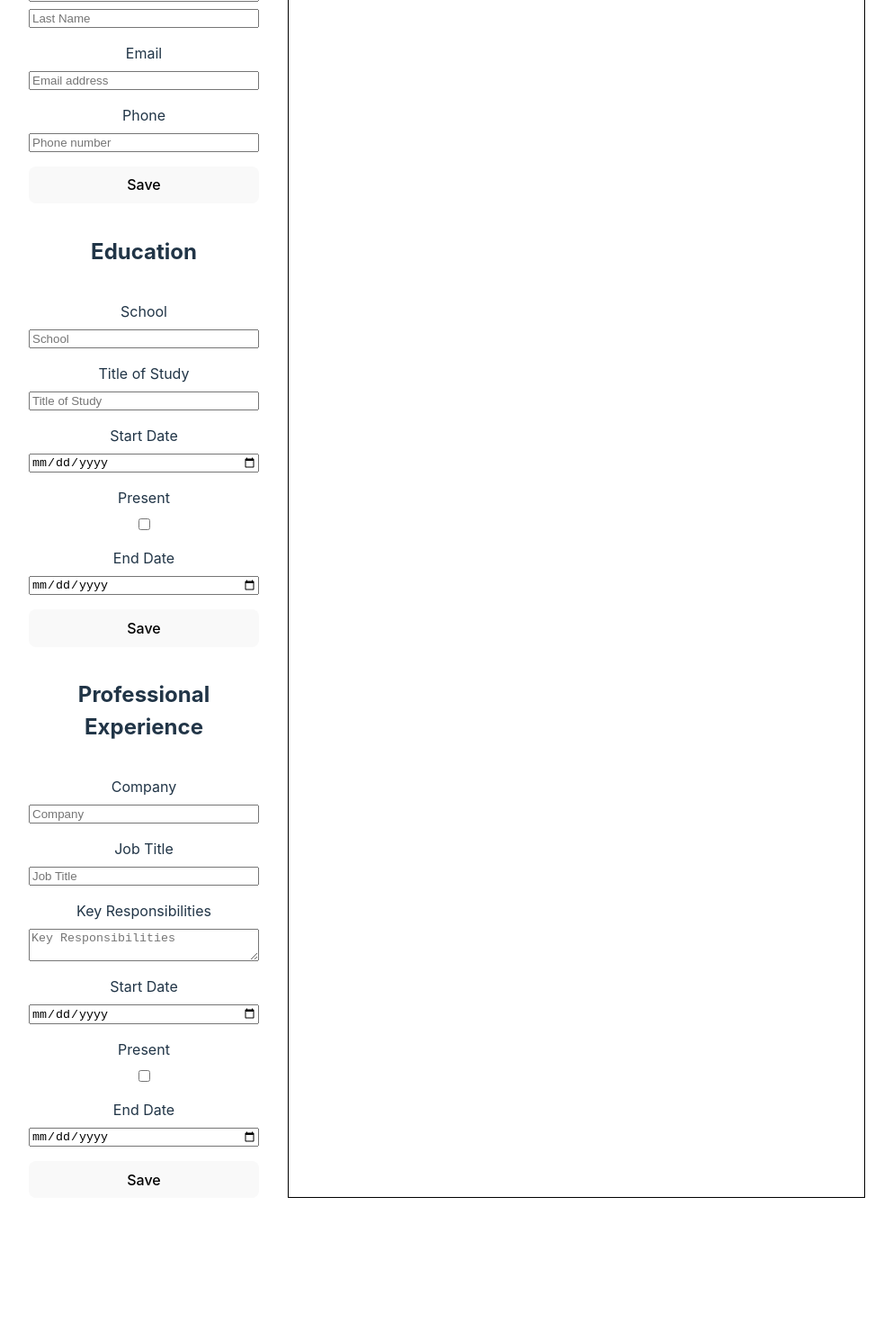
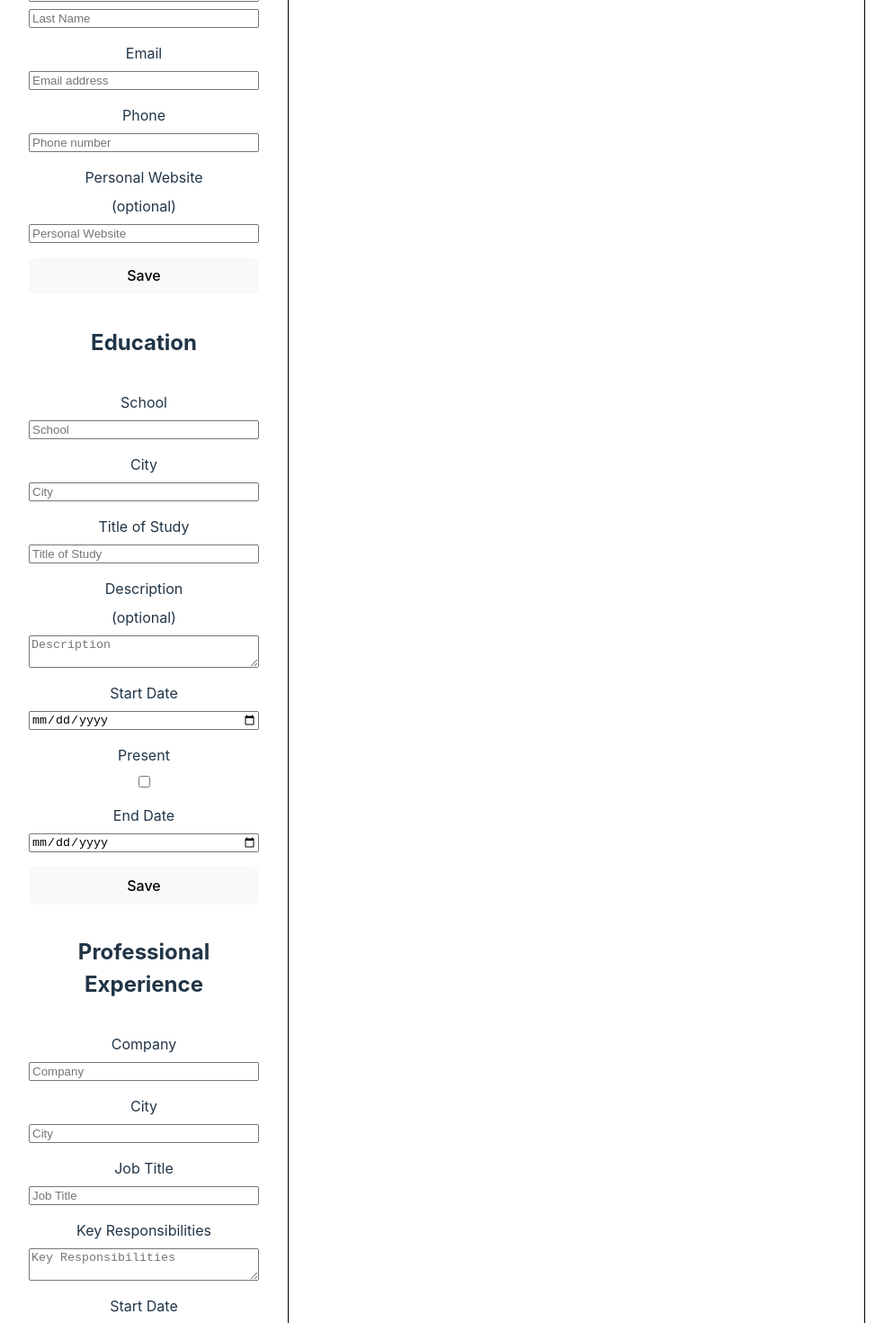
Before and after one commit to sarav929/cv-application, a React (Vite) app: page / in a window 1280 px wide. Shown: the part 316-1786 px from the top of the page at 90% size, without its empty margins (143-1136 px from the left). Before the commit the page ends 1679 px from the top, so only its background shows below. Built offline with nearby package versions, Linux system fonts and the light colour scheme.

Commit message:
add extra fields to forms

```diff
--- a/src/App.jsx
+++ b/src/App.jsx
@@ -12,20 +12,24 @@ function App() {
       firstName: "",
       lastName: "",
       email: "",
-      phone: ""
+      phone: "",
+      website: ""
     },
     // education //
     education: {
       school: "",
       studyTitle: "",
+      schoolCity: "",
       studyStart: "",
       studyEnd: "",
+      studyDescr: "",
       isEndDatePresent: false
     },
     // professional //
     professional: {
       company: "",
       jobTitle: "",
+      jobCity: "",
       keyResponsibilities: "",
       jobStart: "",
       jobEnd: "",
@@ -41,20 +45,24 @@ function App() {
       firstName: "",
       lastName: "",
       email: "",
-      phone: ""
+      phone: "",
+      website: ""
     },
     // education //
     education: {
       school: "",
       studyTitle: "",
+      schoolCity: "",
       studyStart: "",
       studyEnd: "",
+      studyDescr: "",
       isEndDatePresent: false
     },
     // professional //
     professional: {
       company: "",
       jobTitle: "",
+      jobCity: "",
       keyResponsibilities: "",
       jobStart: "",
       jobEnd: "",
--- a/src/CVLayout.jsx
+++ b/src/CVLayout.jsx
@@ -11,6 +11,7 @@ function RenderPersonal({ savedData }) {
             <h1>{savedData.personal.firstName} {savedData.personal.lastName}</h1>
             <p>{savedData.personal.email}</p>
             <p>{savedData.personal.phone}</p>
+            <p>{savedData.education.website ? savedData.education.website : null}</p>
         </>
     )
 
@@ -26,9 +27,10 @@ function RenderEducation({ savedData }) {
     return (
         <>
         <h2>Education</h2>
-        <h3>{savedData.education.school}</h3>
-        <h4>{savedData.education.studyTitle}</h4>
+        <h3>{savedData.education.studyTitle} at {savedData.education.school}</h3>
+        <p className="cv-city">{savedData.education.schoolCity}</p>
         <p className="cv-dates">{getMonthYear(savedData.education.studyStart)} - {savedData.education.studyEnd === 'Present' ? 'Present' : getMonthYear(savedData.education.studyEnd)}</p>
+        <p>{savedData.education.studyDescr ? savedData.education.studyDescr : null}</p>
     </>
     )
 }
@@ -42,6 +44,7 @@ function RenderProfessional({ savedData }) {
         <>
             <h2>Professional Experience</h2>
             <h3>{savedData.professional.jobTitle} at {savedData.professional.company}</h3>
+            <p className="cv-city">{savedData.professional.jobCity}</p>
             <p className="cv-dates">
                 {getMonthYear(savedData.professional.jobStart)} - {savedData.professional.jobEnd === 'Present' ? 'Present' : getMonthYear(savedData.professional.jobEnd)}
             </p>
--- a/src/FormData.jsx
+++ b/src/FormData.jsx
@@ -1,3 +1,13 @@
+// NEX FEATURES //
+// 1. Add form validation and feedback
+// 1.1 Create optional fields
+// 2. expand/collapse sections while filling in
+// 3. add a plus in education and professional to add more entries
+
+// 4. Once saved there's the possibility to edit and re-submit the modified fields
+// 5. Add a customise section with accent color, font, layout etc.
+// 6. add option to print / download the cv
+
 export default function FormData({ formData, setFormData, savedData, setSavedData }) {
 
     // on change update relevant section of formData
@@ -66,6 +76,7 @@ export default function FormData({ formData, setFormData, savedData, setSavedDat
                             name="firstName"
                             placeholder="First Name"
                             value={formData.firstName}
+                            required
                             onChange={(e) => handleChange(e.target.className, e.target.name, e.target.value)}
                         />
                         <input
@@ -74,6 +85,7 @@ export default function FormData({ formData, setFormData, savedData, setSavedDat
                             className="personal"
                             placeholder="Last Name"
                             value={formData.lastName}
+                            required
                             onChange={(e) => handleChange(e.target.className, e.target.name, e.target.value)}
                         />
                     </label>
@@ -85,6 +97,7 @@ export default function FormData({ formData, setFormData, savedData, setSavedDat
                             className="personal"
                             placeholder="Email address"
                             value={formData.email}
+                            required
                             onChange={(e) => handleChange(e.target.className, e.target.name, e.target.value)}
                         />
                     </label>
@@ -96,6 +109,18 @@ export default function FormData({ formData, setFormData, savedData, setSavedDat
                             className="personal"
                             placeholder="Phone number"
                             value={formData.phone}
+                            required
+                            onChange={(e) => handleChange(e.target.className, e.target.name, e.target.value)}
+                        />
+                    </label>
+                    <label>
+                        Personal Website <span className="optional-field">(optional)</span>
+                        <input
+                            type="url"
+                            name="website"
+                            className="personal"
+                            placeholder="Personal Website"
+                            value={formData.website}
                             onChange={(e) => handleChange(e.target.className, e.target.name, e.target.value)}
                         />
                     </label>
@@ -117,9 +142,24 @@ export default function FormData({ formData, setFormData, savedData, setSavedDat
                             name="school"
                             placeholder="School"
                             value={formData.school}
+                            required
                             onChange={(e) => handleChange(e.target.className, e.target.name, e.target.value)}
                         />
                     </label>
+
+                    <label>
+                        City
+                        <input
+                            type="text"
+                            className="education"
+                            name="schoolCity"
+                            placeholder="City"
+                            value={formData.schoolCity}
+                            required
+                            onChange={(e) => handleChange(e.target.className, e.target.name, e.target.value)}
+                        />
+                    </label>
+
                     <label>
                         Title of Study
                         <input
@@ -131,6 +171,19 @@ export default function FormData({ formData, setFormData, savedData, setSavedDat
                             onChange={(e) => handleChange(e.target.className, e.target.name, e.target.value)}
                         />
                     </label>
+
+                    <label>
+                        Description <span className="optional-field">(optional)</span>
+                        <textarea
+                            maxLength={300}
+                            className="education"
+                            placeholder="Description"
+                            name="studyDescr"
+                            value={formData.studyDescr}
+                            onChange={(e) => handleChange(e.target.className, e.target.name, e.target.value)}
+                        />
+                    </label>
+
                     <label>
                         Start Date
                         <input
@@ -150,8 +203,8 @@ export default function FormData({ formData, setFormData, savedData, setSavedDat
                             onChange={(e) => handleCheckChange('education', e.target.checked)}
 
                         />
+                    </label>
 
-                    </label>
                     <label>
                         End Date
                         <input
@@ -181,6 +234,18 @@ export default function FormData({ formData, setFormData, savedData, setSavedDat
                             name="company"
                             placeholder="Company"
                             value={formData.company}
+                            onChange={(e) => handleChange(e.target.className, e.target.name, e.target.value)}
+                        />
+                    </label>
+                    <label>
+                        City
+                        <input
+                            type="text"
+                            className="professional"
+                            name="jobCity"
+                            placeholder="City"
+                            value={formData.jobCity}
+                            required
                             onChange={(e) => handleChange(e.target.className, e.target.name, e.target.value)}
                         />
                     </label>
```
